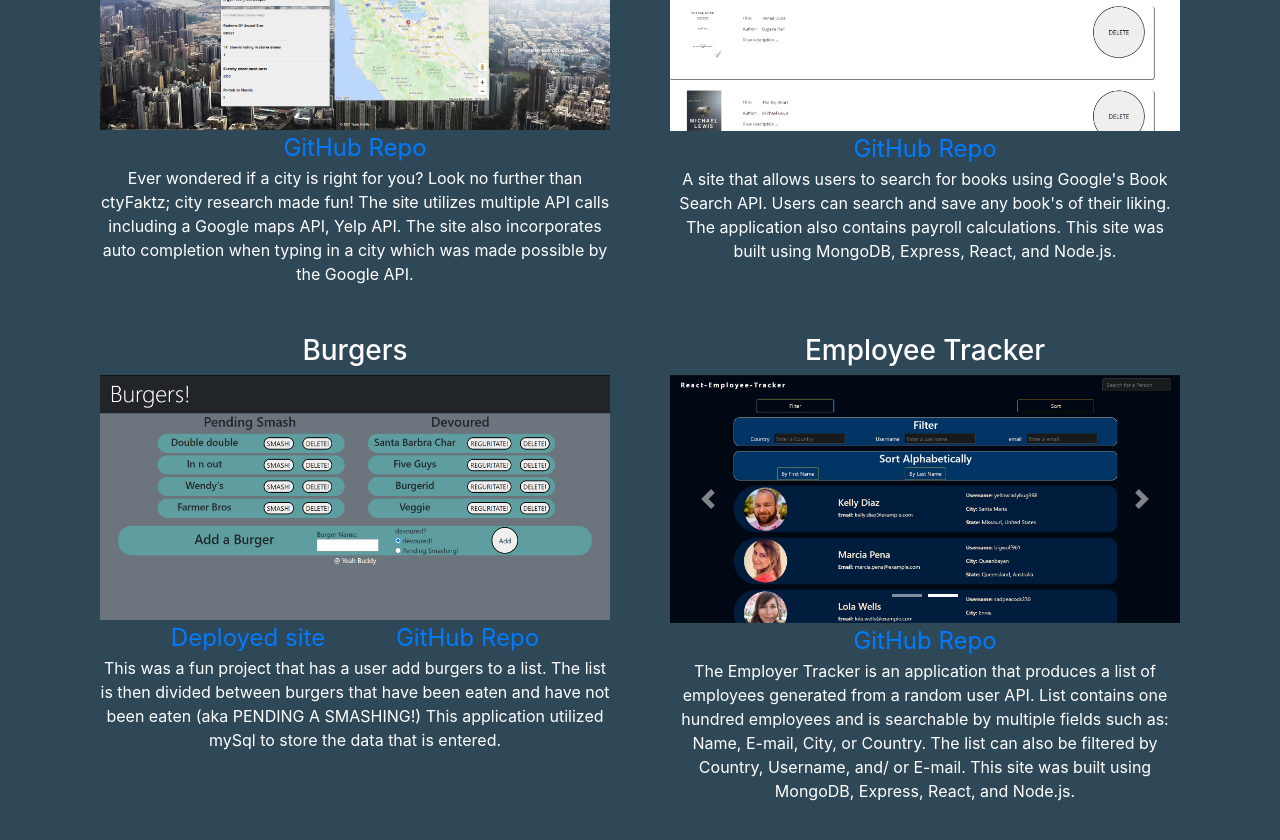
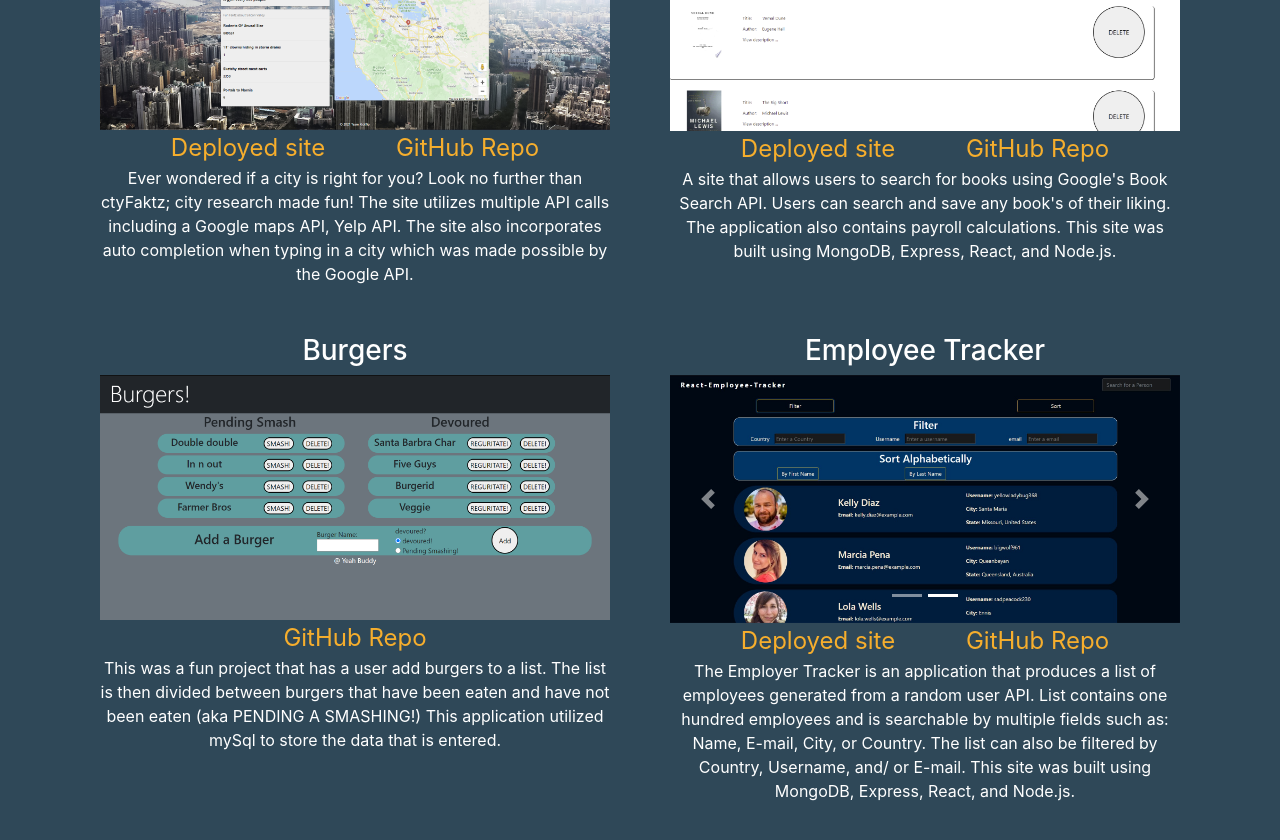
Before and after one commit to ehunter7/react-portfolio, a React (Create React App) app: page / in a window 1280 px wide. Shown: the part 2180-3020 px from the top of the page. Built offline with nearby package versions, Linux system fonts and the light colour scheme.

Commit message:
update links

```diff
--- a/src/components/Contact.js
+++ b/src/components/Contact.js
@@ -12,19 +12,19 @@ const Contact = () => {
         <div class="contact-area">
           <div class="social-icon">
             <a
-              class="fa fa-linkedin fa-2x"
+              class="fa fa-linkedin fa-2x shuttle"
               href="https://www.linkedin.com/in/eric-hunter-b7a637183?trk=profile-badge"
             ></a>
           </div>
           <div class="social-icon">
             <a
-              class="fa fa-github fa-2x"
+              class="fa fa-github fa-2x shuttle"
               href="https://github.com/ehunter7"
             ></a>
           </div>
           <div class="resumeDiv">
             <a href={ResumePDF} target="_blank" rel="noopener noreferrer">
-              <button class="contact resumeBtn">My Resume</button>
+              <button class="contact resumeBtn shuttle">My Resume</button>
             </a>
           </div>
           <div class="resumeDiv">
@@ -33,7 +33,9 @@ const Contact = () => {
               target="_blank"
               rel="noopener noreferrer"
             >
-              <button class="contact resumeBtn">Ehunter@live.com</button>
+              <button class="contact resumeBtn shuttle">
+                Ehunter@live.com
+              </button>
             </a>
           </div>
         </div>
--- a/src/components/Intro.js
+++ b/src/components/Intro.js
@@ -26,17 +26,17 @@ const Intro = () => {
           <section className="col-6 links">
             <div className="idLinks">
               <a href="#about">
-                <button className="contact">About Me</button>
+                <button className="contact shuttle">About Me</button>
               </a>
             </div>
             <div className="idLinks">
               <a href="#work">
-                <button className="contact">My Work</button>
+                <button className="contact shuttle">My Work</button>
               </a>
             </div>
             <div className="idLinks">
               <a href={ResumePDF} target="_blank" rel="noopener noreferrer">
-                <button className="contact">My Resume</button>
+                <button className="contact shuttle">My Resume</button>
               </a>
             </div>
           </section>
@@ -45,13 +45,13 @@ const Intro = () => {
 
             <div className="social-icon">
               <a
-                className="fa fa-linkedin "
+                className="fa fa-linkedin shuttle"
                 href="https://www.linkedin.com/in/eric-hunter-b7a637183?trk=profile-badge"
               ></a>
             </div>
             <div className="social-icon">
               <a
-                className="fa fa-github "
+                className="fa fa-github shuttle"
                 href="https://github.com/ehunter7"
               ></a>
             </div>
--- a/src/components/ProjectCard.js
+++ b/src/components/ProjectCard.js
@@ -2,7 +2,6 @@ import React from "react";
 import ImageCarousel from "./ImageCarousel";
 
 const ProjectCard = ({ project }) => {
-  console.log(project.image);
   return (
     <div className="col-md-6 projectCard">
       <div className="container ">
@@ -15,8 +14,14 @@ const ProjectCard = ({ project }) => {
           )}
         </div>
         <div className="project-links">
-          {project.deployedLink === "" ? <a href="">Deployed site</a> : null}
-          <a href="">GitHub Repo</a>
+          {project.deployedLink !== "" ? (
+            <a className="project-link" href={project.deployedLink}>
+              Deployed site
+            </a>
+          ) : null}
+          <a className="project-link" href={project.gitHubLink}>
+            GitHub Repo
+          </a>
         </div>
         <p>{project.description}</p>
       </div>
--- a/src/components/style.css
+++ b/src/components/style.css
@@ -35,6 +35,21 @@ body {
   /* margin-left: 1.25em; */
   /* margin-bottom: 1em; */
   margin-top: 1em;
+}
+
+.project-link {
+  color: #f6ae2d;
+}
+
+.shuttle:hover {
+  color: #f6ae2d;
+  border-color: #f6ae2d;
+}
+
+.project-link:hover {
+  font-size: 1.8em;
+  text-decoration: none;
+  color: #f6ae2d;
 }
 
 h5 a {
```
